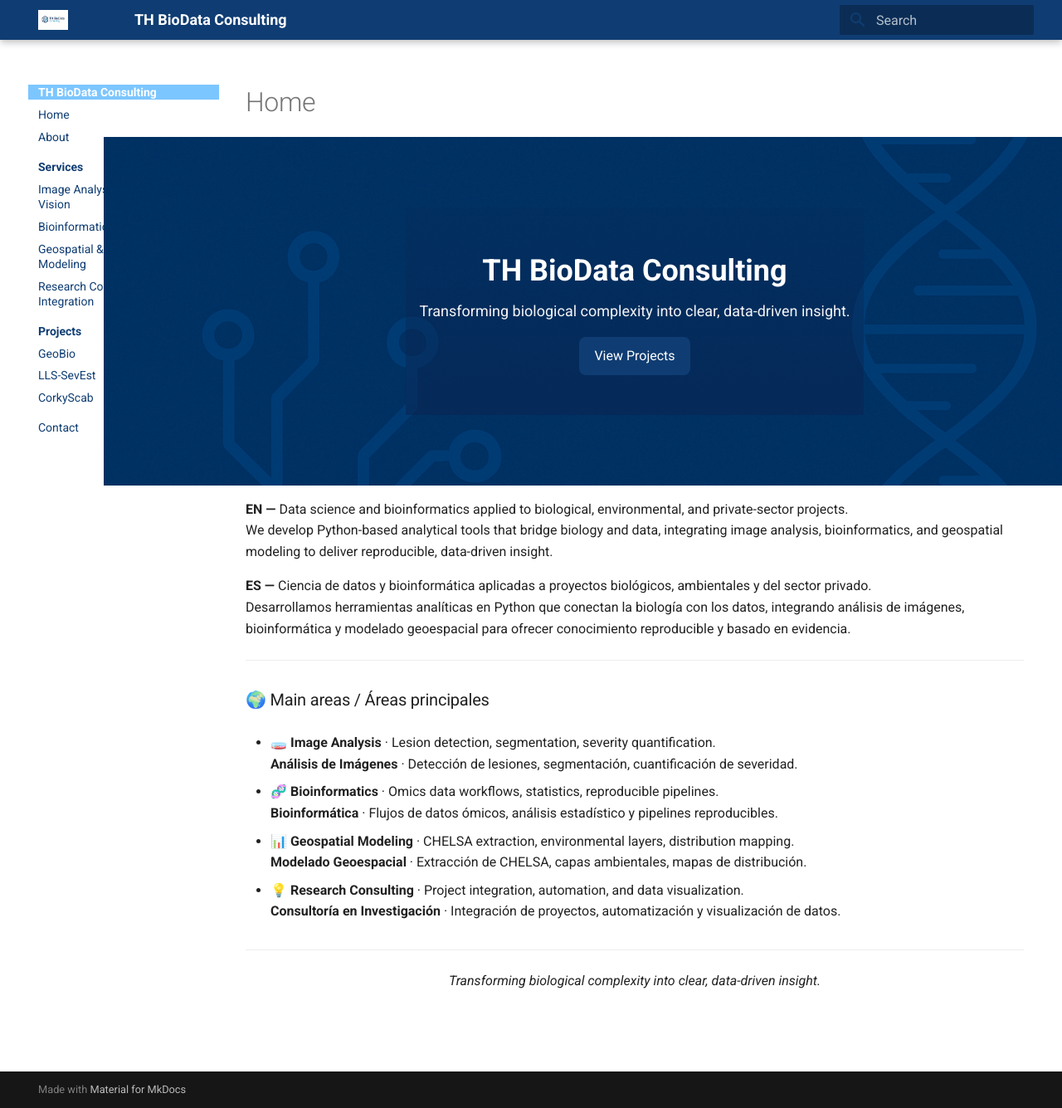
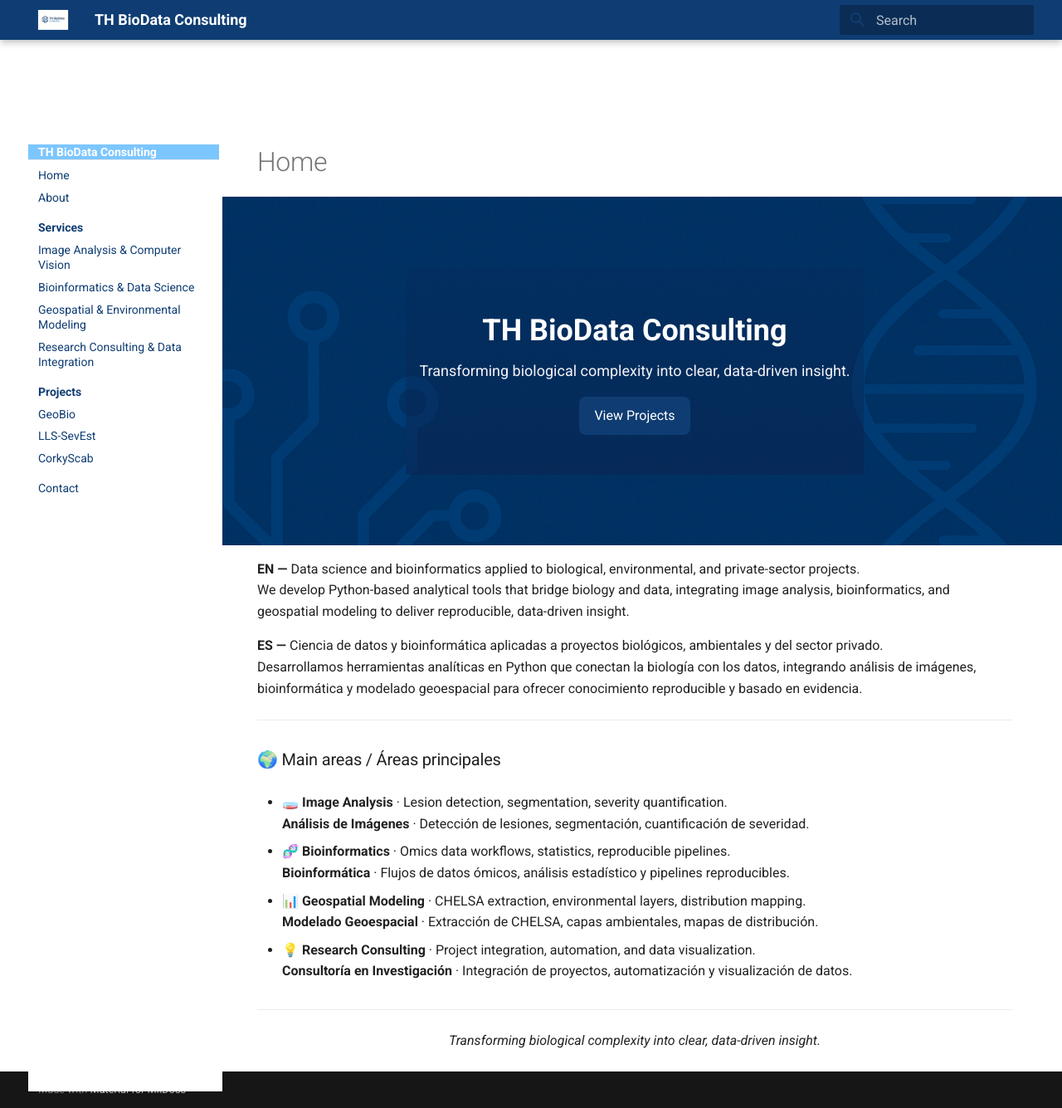
Before and after one commit to TH-BioData/th-biodata.github.io, an MkDocs documentation site: the page built from docs/index.md, in a window 1280 px wide and 1335 px high. Shown: the whole window at 83% size. Built offline with MkDocs 1.6.1 and Material for MkDocs 9.7.7, drawn with Linux system fonts in a browser that asks for light colours.

Commit message:
Update extra.css

```diff
--- a/docs/styles/extra.css
+++ b/docs/styles/extra.css
@@ -1,75 +1,91 @@
 /* ============================================================
-   TH BioData Consulting — CSS estable y compatible con Material
+   TH BioData Consulting — Estilos completos y estables (v3)
    ============================================================ */
 
 /* --- Variables globales --- */
 :root {
   --th-hero-height: 420px;
   --th-hero-height-sm: 300px;
-  --th-color-blue: #0F3D73;
-  --th-color-light-blue: #7CC6FF;
+  --md-header-h: var(--md-header-height, 3.6rem);
+  --th-color-corporate-blue: #0F3D73;
+  --th-color-corporate-light-blue: #7CC6FF;
+}
+
+/* --- Contenido centrado --- */
+.md-content {
+  max-width: 950px;
+  margin: 0 auto;
 }
 
 /* ============================================================
-   HEADER y navegación
+   HEADER y NAVEGACIÓN
    ============================================================ */
-.md-header, .md-tabs {
-  background-color: var(--th-color-blue) !important;
-  z-index: 10 !important;
+
+.md-header,
+.md-tabs {
+  background-color: var(--th-color-corporate-blue) !important;
+  z-index: 20 !important;  /* ahora sobre el hero */
 }
 
-/* Icono del menú SIEMPRE visible (desktop + móvil) */
-.md-header__button[for="__drawer"] {
-  display: flex !important;
-  align-items: center;
-  justify-content: center;
-  cursor: pointer;
-}
-.md-header__button[for="__drawer"] .md-icon {
+/* Drawer lateral */
+.md-nav__title {
+  background-color: var(--th-color-corporate-light-blue) !important;
   color: #fff !important;
+  font-weight: 600;
+  border-bottom: 1px solid #e5e7eb;
 }
 
-/* Drawer */
-.md-nav__title {
-  background-color: var(--th-color-light-blue) !important;
-  color: #fff !important;
-  font-weight: 600;
+.md-nav__link,
+.md-nav__link span {
+  color: var(--th-color-corporate-blue) !important;
+  background: transparent !important;
 }
-.md-nav__link, .md-nav__link span {
-  color: var(--th-color-blue) !important;
-}
-.md-nav__link:hover, .md-nav__link:focus {
+
+.md-nav__link:hover,
+.md-nav__link:focus {
   background-color: rgba(124,198,255,0.12) !important;
   color: #004B8E !important;
 }
-.md-nav__icon, .md-icon {
-  color: var(--th-color-blue) !important;
+
+.md-nav__icon,
+.md-icon {
+  color: var(--th-color-corporate-blue) !important;
 }
+
 .md-overlay {
-  background-color: rgba(0,0,0,0.35) !important;
+  background-color: rgba(0, 0, 0, 0.35) !important;
+}
+
+/* En desktop: aseguramos que el menú lateral quede por encima del hero */
+.md-sidebar,
+.md-sidebar--primary,
+.md-sidebar__scrollwrap {
+  z-index: 30 !important;
+  background: #fff !important;
 }
 
 /* ============================================================
-   HERO — full-width y pegado al header
+   HERO full-bleed en el flujo, centrado y arriba
    ============================================================ */
+
 .hero {
   position: relative;
-  width: 100vw;
-  left: 50%;
-  right: 50%;
-  margin-left: -50vw;
+  margin-left: calc(50% - 50vw);
+  margin-right: calc(50% - 50vw);
   height: var(--th-hero-height);
   overflow: hidden;
   display: flex;
   align-items: center;
   justify-content: center;
   z-index: 0;
+  transition: opacity .6s ease, transform .6s ease;
+  margin-top: 0 !important; /* evitar desplazamiento */
 }
 
 .hero__bg {
   position: absolute;
   inset: 0;
-  background-image: url('../assets/hero.jpg?v=7');
+  background-image: url('../assets/hero.jpg?v=6');
   background-size: cover;
   background-position: center;
   background-repeat: no-repeat;
@@ -82,6 +98,7 @@
   color: #fff;
   background: linear-gradient(to bottom, rgba(10,35,80,.15), rgba(10,35,80,.55));
   padding: 48px 16px;
+  border-radius: 0;
   z-index: 1;
 }
 
@@ -90,57 +107,53 @@
   font-weight: 700;
   margin-bottom: 6px;
 }
+
 .hero__tag {
   font-size: 18px;
   opacity: .95;
 }
+
 .hero__cta {
   display: inline-block;
   margin-top: 16px;
   padding: 10px 18px;
-  background: var(--th-color-blue);
+  background: var(--th-color-corporate-blue);
   border-radius: 8px;
   color: #fff !important;
   text-decoration: none;
 }
 
 /* ============================================================
-   CONTENIDO — compensa header fijo
+   Ajustes de scroll y hero fade
    ============================================================ */
+
 .md-main {
-  padding-top: var(--md-header-height) !important;
+  padding-top: var(--md-header-h) !important;
   position: relative;
   z-index: 1;
 }
+
 body:not(.scrolled) .hero { opacity: 1; transform: translateY(0); }
 body.scrolled .hero { opacity: 0; transform: translateY(-80px); }
 
 /* ============================================================
-   Páginas sin hero
+   Páginas SIN hero
    ============================================================ */
+
 body:not(:has(.hero)) .md-main {
-  padding-top: var(--md-header-height) !important;
+  padding-top: var(--md-header-h) !important;
 }
 
 /* ============================================================
-   Ajustes visuales generales
+   Grid de cards
    ============================================================ */
-.md-typeset h1 {
-  margin: 0.25rem 0 1rem !important;
-}
-.md-typeset h1, .md-typeset h2, .md-typeset h3, .md-typeset h4 {
-  scroll-margin-top: calc(var(--md-header-height) + 0.5rem);
-}
-html, body { overflow-x: hidden; }
 
-/* ============================================================
-   Grid de cards (opcional)
-   ============================================================ */
 .grid.cards {
   display: grid;
   grid-template-columns: repeat(auto-fit, minmax(220px, 1fr));
   gap: 16px;
 }
+
 .grid.cards > * {
   border: 1px solid #e5e7eb;
   border-radius: 12px;
@@ -149,14 +162,31 @@ html, body { overflow-x: hidden; }
   box-shadow: 0 2px 6px rgba(0,0,0,0.05);
   transition: transform 0.2s ease, box-shadow 0.2s ease;
 }
+
 .grid.cards > *:hover {
   transform: translateY(-3px);
   box-shadow: 0 6px 12px rgba(0,0,0,0.08);
 }
 
 /* ============================================================
+   Tipografía y márgenes
+   ============================================================ */
+
+.md-typeset h1 {
+  margin: 0.25rem 0 1rem !important;
+}
+
+.md-typeset h1,
+.md-typeset h2,
+.md-typeset h3,
+.md-typeset h4 {
+  scroll-margin-top: calc(var(--md-header-h) + 0.5rem);
+}
+
+/* ============================================================
    Responsivo
    ============================================================ */
+
 @media (max-width: 768px) {
   .hero { height: var(--th-hero-height-sm); }
   .hero__title { font-size: 28px; }
```
